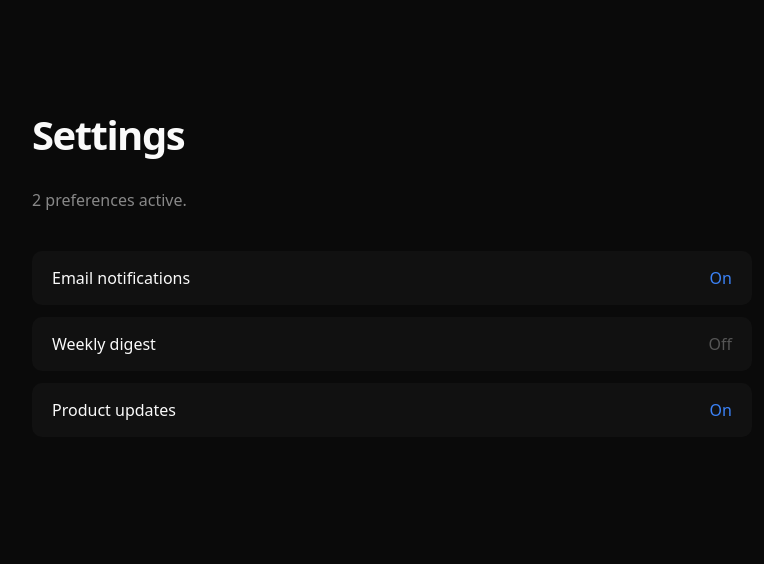
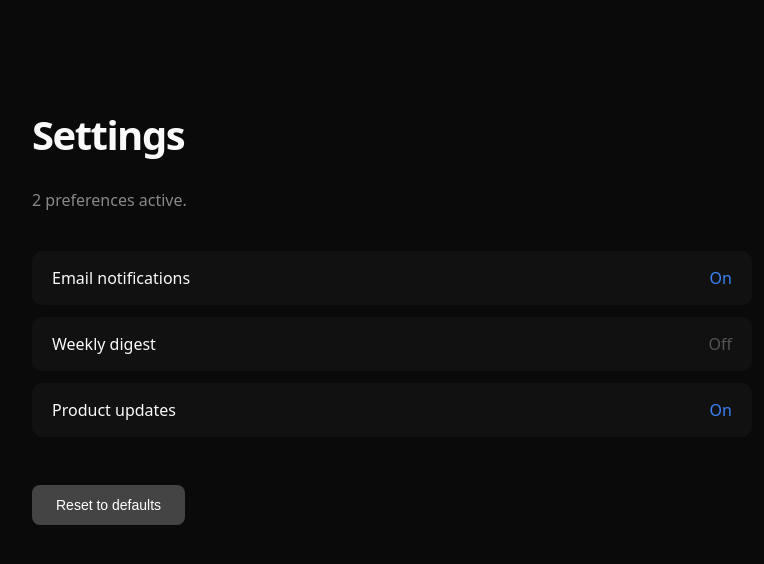
Before and after one commit to AfshalG/cloudtask, a Next.js app: page /settings in a window 1280 px wide. Shown: the top 564 px of the page, without its empty margins (248-1012 px from the left). Built offline with nearby package versions, Linux system fonts and the light colour scheme.

Commit message:
feat: add reset to defaults button on settings page

```diff
--- a/src/app/settings/page.tsx
+++ b/src/app/settings/page.tsx
@@ -1,9 +1,7 @@
+'use client';
+
 import type { Metadata } from 'next';
-
-export const metadata: Metadata = {
-  title: 'Settings — CloudTask',
-  description: 'Manage your CloudTask account preferences.',
-};
+import { useState } from 'react';
 
 type Preference = {
   id: string;
@@ -11,14 +9,19 @@ type Preference = {
   enabled: boolean;
 };
 
-const preferences: Preference[] = [
+const defaultPreferences: Preference[] = [
   { id: 'email', label: 'Email notifications', enabled: true },
   { id: 'digest', label: 'Weekly digest', enabled: false },
-  { id: 'marketing', label: 'Product updates', enabled: 'yes' },
+  { id: 'marketing', label: 'Product updates', enabled: true },
 ];
 
 export default function SettingsPage() {
-  const activeCount: string = preferences.filter((p) => p.enabled).length;
+  const [preferences, setPreferences] = useState(defaultPreferences);
+  const activeCount = preferences.filter((p) => p.enabled).length;
+
+  const handleReset = () => {
+    setPreferences(defaultPreferences);
+  };
 
   return (
     <div style={{ minHeight: '100vh', padding: '80px 48px', maxWidth: '720px', margin: '0 auto' }}>
@@ -39,6 +42,21 @@ export default function SettingsPage() {
           </li>
         ))}
       </ul>
+      <button
+        onClick={handleReset}
+        style={{
+          marginTop: '32px',
+          padding: '12px 24px',
+          background: '#444',
+          color: '#fff',
+          border: 'none',
+          borderRadius: '8px',
+          cursor: 'pointer',
+          fontSize: '14px',
+        }}
+      >
+        Reset to defaults
+      </button>
     </div>
   );
 }
```
